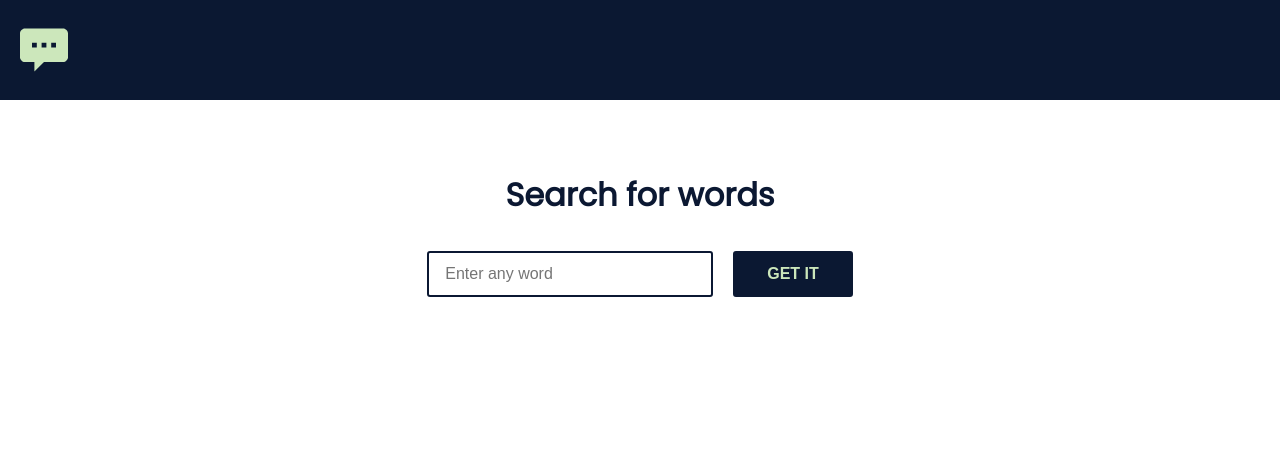
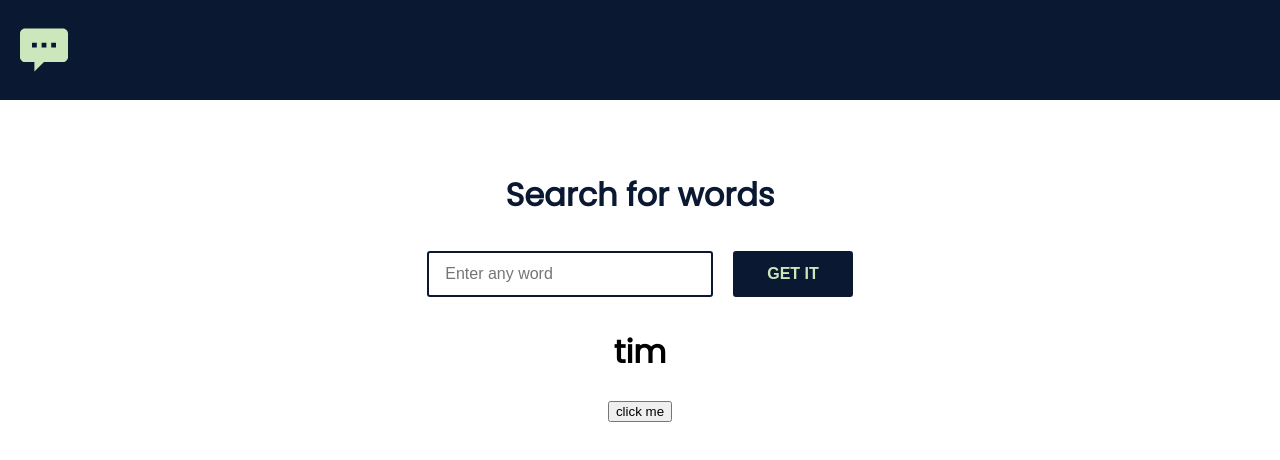
Before and after one commit to timmcnamara/three-words-a-day, a React (Create React App) app: page / in a window 1280 px wide. Shown: the top 460 px of the page. Built offline with nearby package versions, Linux system fonts and the light colour scheme.

Commit message:
basic context working

```diff
--- a/src/App.js
+++ b/src/App.js
@@ -1,14 +1,21 @@
 import React, { Component } from "react";
 import Header from "./components/Header";
 import Main from "./components/Main";
+import ApiProvider from "./context/ApiContext";
 
 class App extends Component {
+  constructor(props) {
+    super();
+  }
+
   render() {
     return (
-      <React.Fragment>
-        <Header/>
-        <Main />
-      </React.Fragment>
+      <ApiProvider>
+        <React.Fragment>
+          <Header />
+          <Main />
+        </React.Fragment>
+      </ApiProvider>
     );
   }
 }
--- /dev/null
+++ b/src/components/List.js
@@ -0,0 +1,17 @@
+import React from "react";
+import { ApiConsumer } from "../context/ApiContext";
+
+const List = () => {
+  return (
+    <ApiConsumer>
+      {context => (
+        <React.Fragment>
+          <h1>{context.name}</h1>
+          <button onClick={context.updateName}>click me</button>
+        </React.Fragment>
+      )}
+    </ApiConsumer>
+  );
+};
+
+export default List;
--- a/src/components/Main.js
+++ b/src/components/Main.js
@@ -3,6 +3,7 @@ import PropTypes from "prop-types";
 import Headline from "./Headline";
 import SeachContainer from "./SearchContainer";
 import styled from "styled-components";
+import List from "./List";
 
 const Wrapper = styled.main`
   padding: 50px;
@@ -15,6 +16,7 @@ class Main extends Component {
       <Wrapper>
         <Headline title="Search for words" />
         <SeachContainer />
+        <List />
       </Wrapper>
     );
   }
--- a/src/components/SearchContainer.js
+++ b/src/components/SearchContainer.js
@@ -20,7 +20,7 @@ class SearchContainer extends React.Component {
   // Events
   handleClick(e) {
     e.preventDefault();
-    this.getDefinition();
+    this.fetchDefinition();
   }
 
   handleChange(e) {
@@ -28,9 +28,10 @@ class SearchContainer extends React.Component {
     this.setState({ word: e.target.value.trim() });
   }
 
+  // not required if you form tags in JSX
   handleKeyDown(e) {
     if (e.key === "Enter") {
-      this.getDefinition();
+      this.fetchDefinition();
     }
   }
 
--- /dev/null
+++ b/src/context/ApiContext.js
@@ -0,0 +1,43 @@
+import React, { Component } from "react";
+
+// Default State
+export const data = {
+  name: "",
+  updateName: () => {}
+};
+
+// Create Context
+export const ApiContext = React.createContext(data);
+
+// Create Consumer
+export const ApiConsumer = ApiContext.Consumer;
+
+// Create Provider
+class ApiProvider extends Component {
+  constructor() {
+    super();
+
+    this.state = {
+      name: "tim"
+    };
+
+    this.updateName = this.updateName.bind(this);
+  }
+
+  updateName() {
+    console.log("callued update name from Store");
+    this.setState({ name: "charlie" });
+  }
+  //{ ...this.state, updateName: this.updateName }
+  render() {
+    return (
+      <ApiContext.Provider
+        value={{ ...this.state, updateName: this.updateName }}
+      >
+        {this.props.children}
+      </ApiContext.Provider>
+    );
+  }
+}
+
+export default ApiProvider;
```
